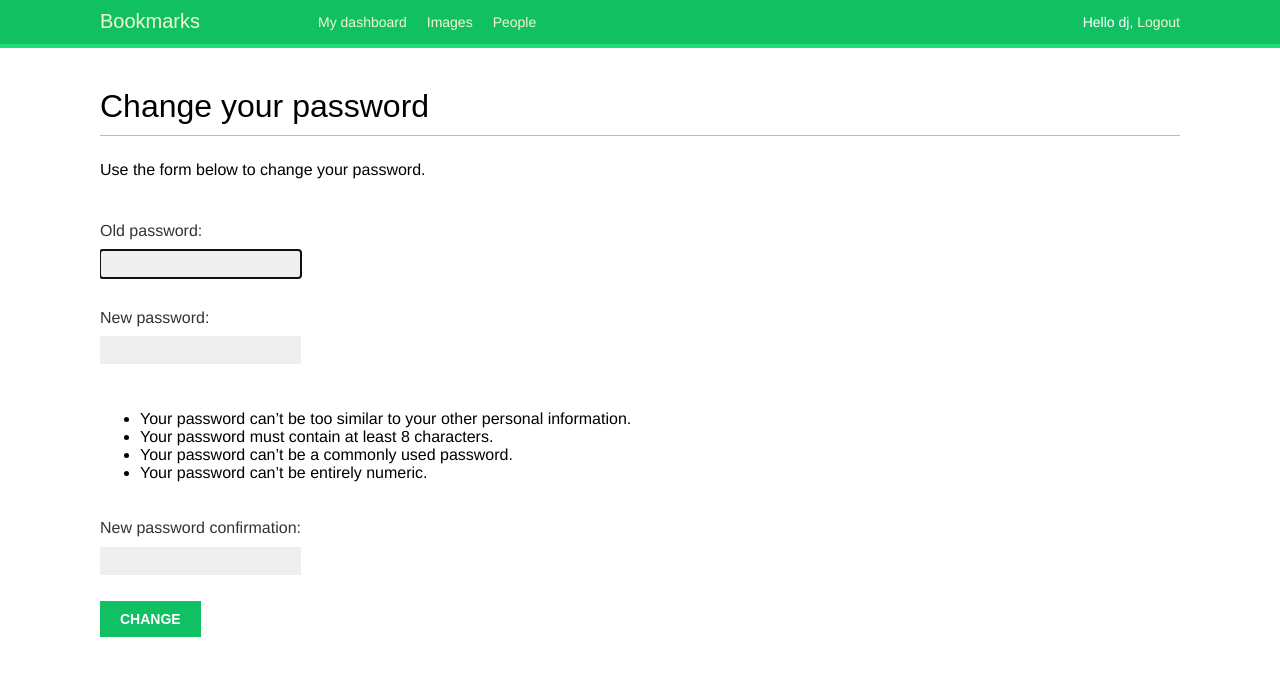
After one commit to ch1huizong/dj, a Django app: page /account/password_change/ in a window 1280 px wide. The commit adds this page. Shown: the top 676 px of the page. Run offline with Django 3.2, Linux system fonts and the light colour scheme; a user stored in the database is signed in; some web fonts are replaced.

Commit message:
password reset

```diff
--- a/bookmarks/account/templates/base.html
+++ b/bookmarks/account/templates/base.html
@@ -8,7 +8,30 @@
 </head>
 <body>
 	<div id="header">
-		<span class="logo">Bookmarks</span>
+	<span class="logo">Bookmarks</span>
+
+	{% if request.user.is_authenticated %}
+	<ul class="menu">
+		<li {% if section == "dashboard" %}class="selected"{% endif %}>
+			<a href="{% url "dashboard" %}">My dashboard</a>
+		</li>
+		<li {% if section == "images" %}class="selected"{% endif %}>
+			<a href="#">Images</a>
+		</li>
+		<li {% if section == "people" %}class="selected"{% endif %}>
+			<a href="#">People</a>
+		</li>
+	</ul>
+	{% endif %}
+
+	<span class="user">
+		{% if request.user.is_authenticated %}
+			Hello {{ request.user.username }},
+			<a href="{% url "logout" %}">Logout</a>
+		{% else %}
+			<a href="{% url "login" %}">Log-in</a>
+		{% endif %}
+	</span>
 	</div>
 
 	<div id="content">
--- /dev/null
+++ b/bookmarks/account/templates/registration/password_change_form.html
@@ -0,0 +1,13 @@
+{% extends "base.html" %}
+
+{% block title %}Change your password{% endblock %}
+
+{% block content %}
+  <h1>Change your password</h1>
+  <p>Use the form below to change your password.</p>
+  <form action="." method="post">
+    {{ form.as_p }}
+    {% csrf_token %}
+    <p><input type="submit" value="Change"></p>
+  </form>
+{% endblock %}
--- a/bookmarks/account/urls.py
+++ b/bookmarks/account/urls.py
@@ -8,5 +8,27 @@ urlpatterns = [
     #path('login/', views.user_login, name='login'),
     path('', views.dashboard, name='dashboard'),
     path('login/', auth_views.LoginView.as_view(), name='login'),
-    path('logout/', auth_views.LogoutView.as_view(), name='logout')
+    path('logout/', auth_views.LogoutView.as_view(), name='logout'),
+
+    # change password
+    path('password_change/',
+        auth_views.PasswordChangeView.as_view(),
+        name='password_change'),
+    path('password_change/done/',
+        auth_views.PasswordChangeDoneView.as_view(),
+        name='password_change_done'),
+
+    # reset password
+    path('password_reset/',
+        auth_views.PasswordResetView.as_view(),
+        name='password_reset'),
+    path('password_reset/done/',
+        auth_views.PasswordResetDoneView.as_view(),
+        name='password_reset_done'),
+    path('reset/<uidb64>/token/',
+        auth_views.PasswordResetConfirmView.as_view(),
+        name='password_reset_confirm'),
+    path('reset/done/',
+        auth_views.PasswordResetCompleteView.as_view(),
+        name='password_reset_complete'),
 ]
```
Also changed, not shown: bookmarks/account/templates/registration/password_change_done.html (added, +8 -0 lines), bookmarks/db.sqlite3.
